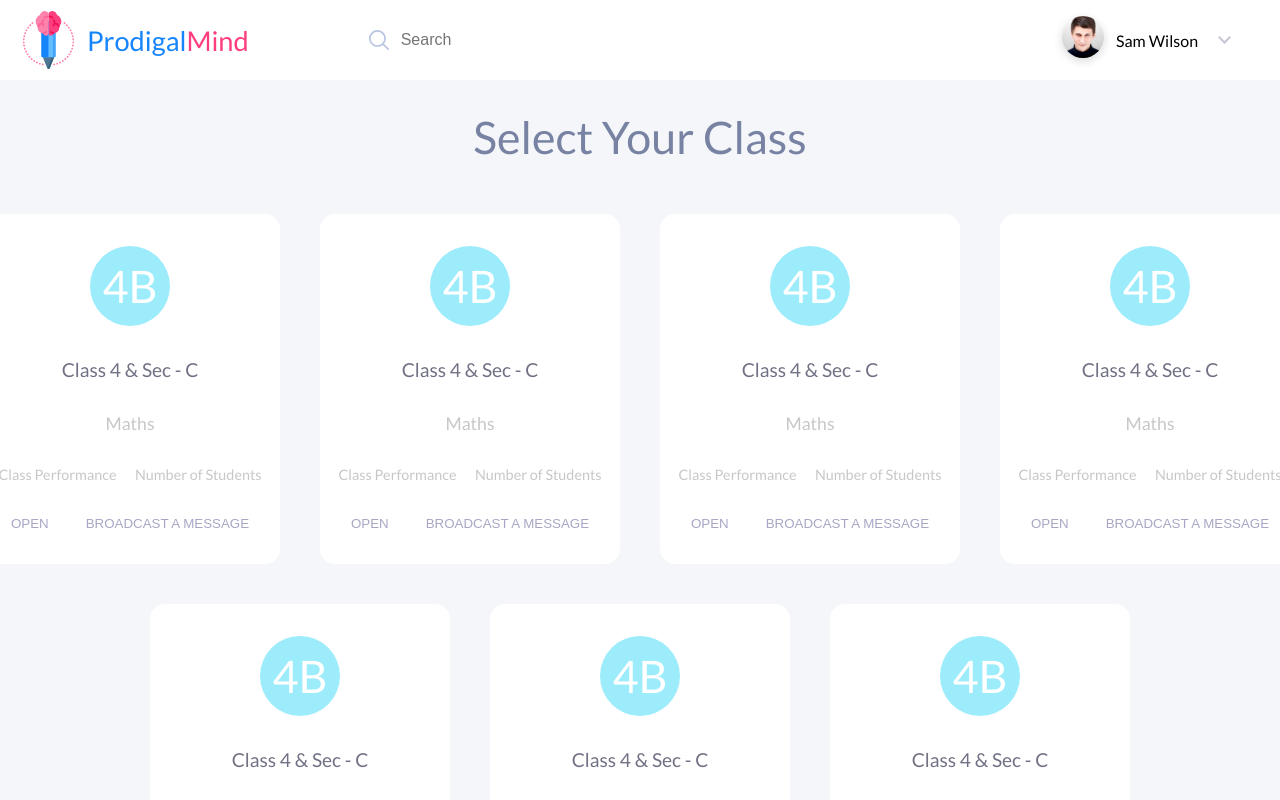
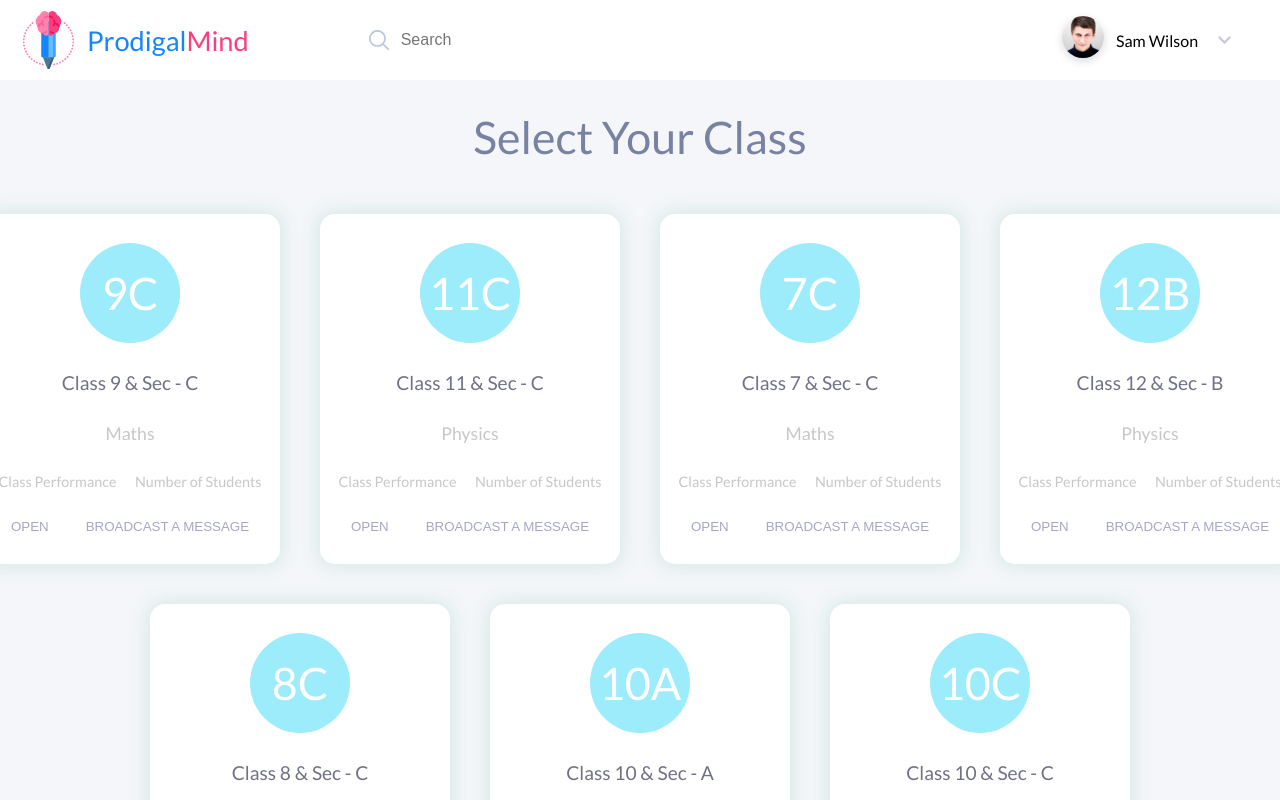
Before and after one commit to guptaashish190/prodigalmind, a React app: page /teacher in a window 1280 px wide. Shown: the top 800 px of the page. Built offline with nearby package versions, Linux system fonts and the light colour scheme.

Commit message:
added conditional card rendering

```diff
--- a/src/components/Teacher/ClassOverview/card.js
+++ b/src/components/Teacher/ClassOverview/card.js
@@ -5,10 +5,13 @@ class Card extends React.Component {
     return (
       <div className="overview-card">
         <div className="class-ball">
-          <h1 className="class">4B</h1>
+          <h1 className="class">{this.props.details.class}</h1>
         </div>
-        <span className="class-desc">Class 4 & Sec - C</span>
-        <span className="subject">Maths</span>
+        {this.props.details.class.length === 2 ?
+          <span className="class-desc">{`Class ${this.props.details.class.slice(0, 1)} & Sec - ${this.props.details.class.slice(-1)}`}</span> :
+          <span className="class-desc">{`Class ${this.props.details.class.slice(0, 2)} & Sec - ${this.props.details.class.slice(-1)}`}</span>
+        }
+        <span className="subject">{this.props.details.subject}</span>
         <div className="stats">
           <div className="graph-overview">
                 Class Performance
--- a/src/components/Teacher/ClassOverview/index.js
+++ b/src/components/Teacher/ClassOverview/index.js
@@ -2,20 +2,25 @@ import React from 'react';
 import Card from './card';
 
 class Overview extends React.Component {
+    arr = [{ class: '9C', subject: 'Maths' }, { class: '11C', subject: 'Physics' },
+      { class: '7C', subject: 'Maths' }, { class: '12B', subject: 'Physics' },
+      { class: '8C', subject: 'Maths' }, { class: '10A', subject: 'Physics' },
+      { class: '10C', subject: 'Maths' }];
+
     render() {
       return (
         <div className="overview-container">
           <h1>Select Your Class</h1>
           <div className="overview-row">
-          <Card />
-          <Card />
-          <Card />
-          <Card />
+            <Card details={this.arr[0]} />
+            <Card details={this.arr[1]} />
+            <Card details={this.arr[2]} />
+            <Card details={this.arr[3]} />
           </div>
           <div className="overview-row">
-          <Card />
-          <Card />
-          <Card />
+            <Card details={this.arr[4]} />
+            <Card details={this.arr[5]} />
+            <Card details={this.arr[6]} />
           </div>
         </div>
       );
--- a/src/styles/ClassOverview.scss
+++ b/src/styles/ClassOverview.scss
@@ -17,10 +17,11 @@
         align-items: center;
         color: #717185;
         justify-content: space-evenly;
+        box-shadow: 0px 0px 18px 3px #D7E9E7;
         .class-ball{
             background-color: #9CECFB;
-            height: 80px;
-            width: 80px;
+            height: 100px;
+            width: 100px;
             border-radius: 50%;
             display: flex;
             align-items: center;
```
Also changed, not shown: package.json (line endings or trailing spaces), 1 other file (tests, documents, lock files or other folders). Lines whose indentation alone changed are shown as unchanged.
